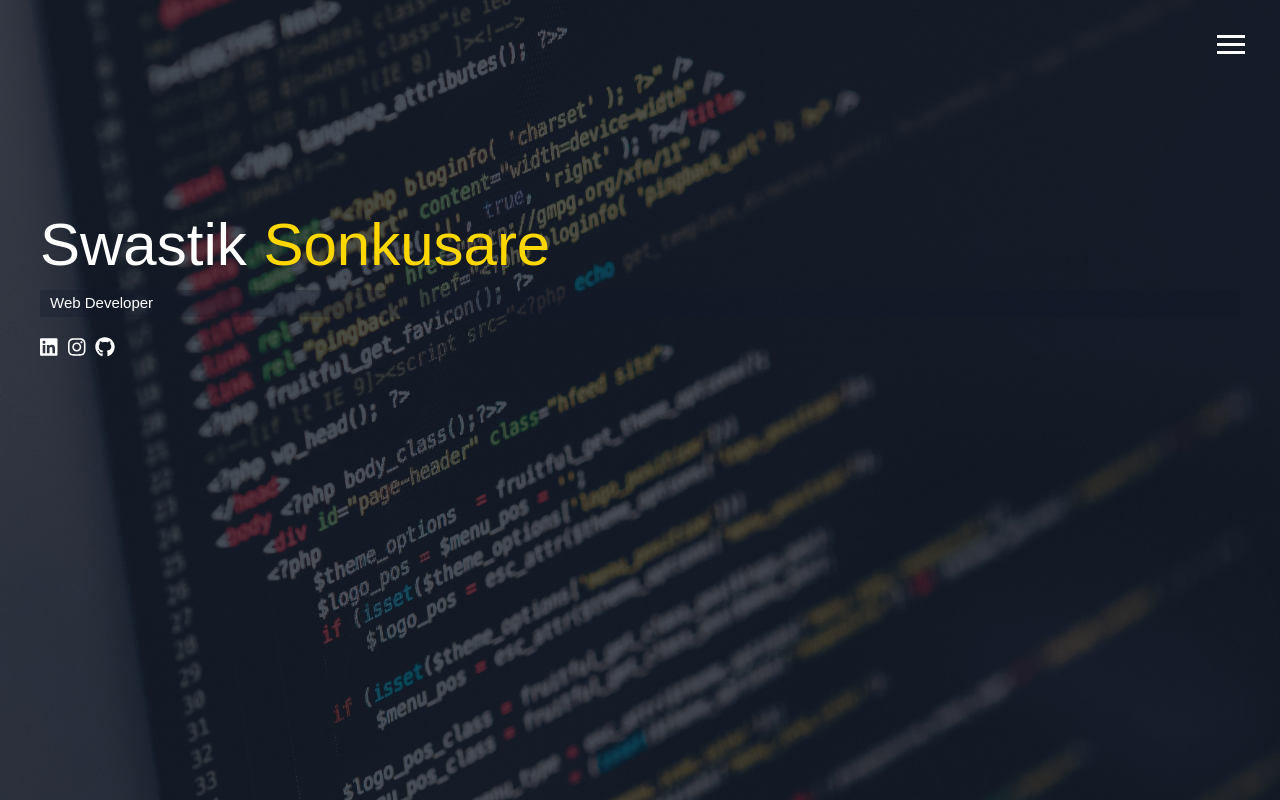
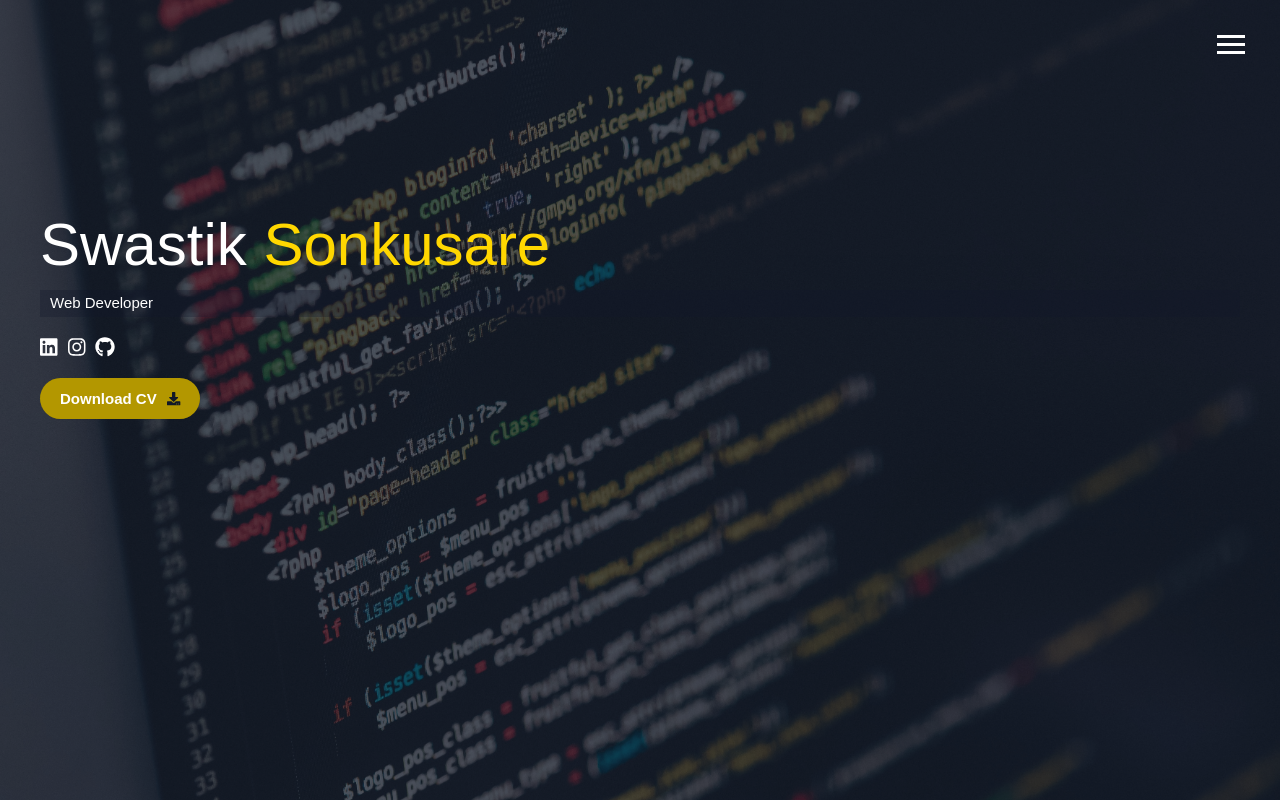
Before and after one commit to SwastikSonkusare/Portfolio-Website, a React (Create React App) app: page / in a window 1280 px wide. Built offline with nearby package versions, Linux system fonts and the light colour scheme.

Commit message:
added: button component

```diff
--- a/src/assets/data.js
+++ b/src/assets/data.js
@@ -8,23 +8,23 @@ export const liItems = [
   {
     id: 1,
     name: "Home",
-      link: "/"
+    link: "/",
   },
   {
     id: 2,
     name: "About Me",
-      link: "/about"
+    link: "/about",
   },
   {
-      id: 1,
+    id: 3,
     name: "My Work",
-      link: "/my-work"
+    link: "/my-work",
   },
   {
-      id: 1,
+    id: 4,
     name: "How to Reach Me",
-      link: "/reach-me"
-    }
-]
+    link: "/reach-me",
+  },
+];
 
 export const socialMediaIcons = [faLinkedin, faInstagram, faGithub];
--- a/src/components/About/About.js
+++ b/src/components/About/About.js
@@ -1,19 +1,9 @@
-import React, { useRef, useState } from "react";
-import { useHistory } from "react-router-dom";
-
-
-import resume from "../../assets/Swastik Sonkusare Resume.pdf";
-import { FontAwesomeIcon } from "@fortawesome/react-fontawesome";
-import { faDownload } from "@fortawesome/free-solid-svg-icons";
-
-import Header from "../Header/Header";
-
+import React from "react";
+import Button from "../Button/Button";
 
 import "./About.scss";
 
 const About = () => {
-
-
   return (
     <main id="about" className="about">
       <h1 className="home__heading">
@@ -30,16 +20,7 @@ const About = () => {
             <br />I am always eager to learn new skills and grow my technical
             skill set in a team-based atomosphere.
           </p>
-          <button className="about__button">
-            <a download="" href={resume}>
-              Download CV
-            </a>
-            <FontAwesomeIcon
-              icon={faDownload}
-              size="1x"
-              className="about__button-icon"
-            />
-          </button>
+          <Button />
         </div>
       </div>
     </main>
--- /dev/null
+++ b/src/components/Button/Button.js
@@ -0,0 +1,22 @@
+import React from "react";
+
+import resume from "../../assets/Swastik Sonkusare Resume.pdf";
+import { FontAwesomeIcon } from "@fortawesome/react-fontawesome";
+import { faDownload } from "@fortawesome/free-solid-svg-icons";
+
+const Button = () => {
+  return (
+    <button className="about__button">
+      <a download="" href={resume}>
+        Download CV
+      </a>
+      <FontAwesomeIcon
+        icon={faDownload}
+        size="1x"
+        className="about__button-icon"
+      />
+    </button>
+  );
+};
+
+export default Button;
--- a/src/components/Header/Header.js
+++ b/src/components/Header/Header.js
@@ -2,7 +2,6 @@ import React, { useRef, useState } from "react";
 import { Link, useHistory } from "react-router-dom";
 
 import { liItems } from "../../assets/data";
-import ToggleButton from "../ToggleButton/ToggleButton";
 
 import "./Header.scss";
 
--- a/src/components/Home/Home.js
+++ b/src/components/Home/Home.js
@@ -5,6 +5,7 @@ import { FontAwesomeIcon } from "@fortawesome/react-fontawesome";
 import { socialMediaIcons } from "../../assets/data";
 
 import "./Home.scss";
+import Button from "../Button/Button";
 
 const Home = () => {
   return (
@@ -21,6 +22,7 @@ const Home = () => {
           </Link>
         ))}
       </div>
+      <Button />
     </main>
   );
 };
```
Lines whose indentation alone changed are shown as unchanged.
